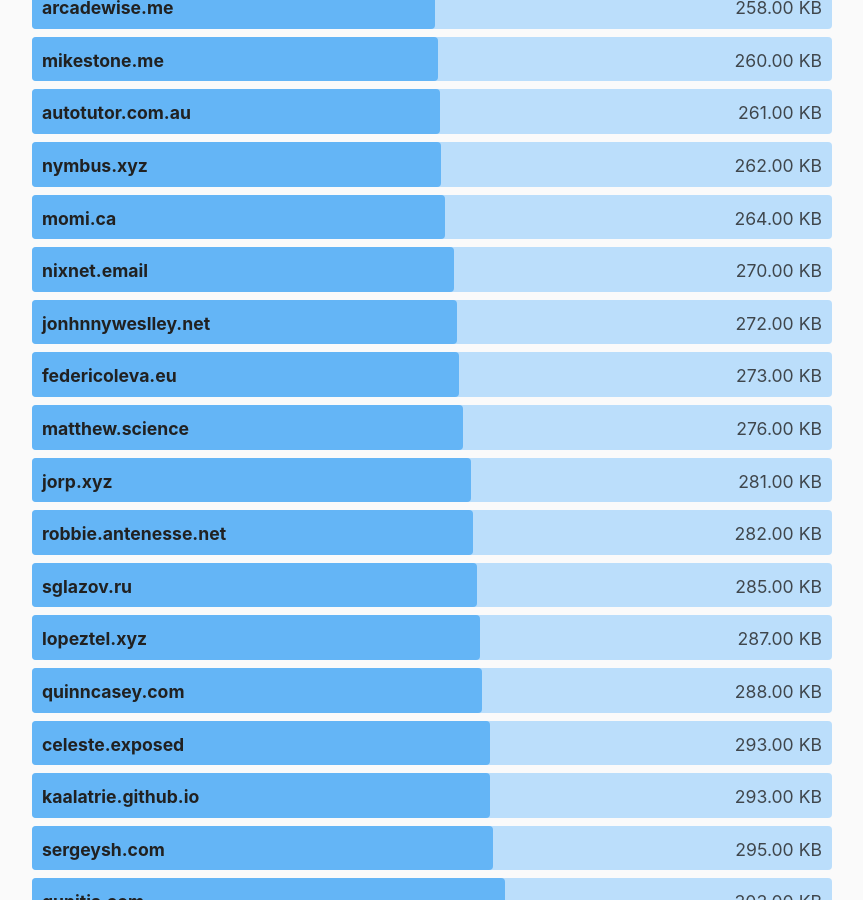
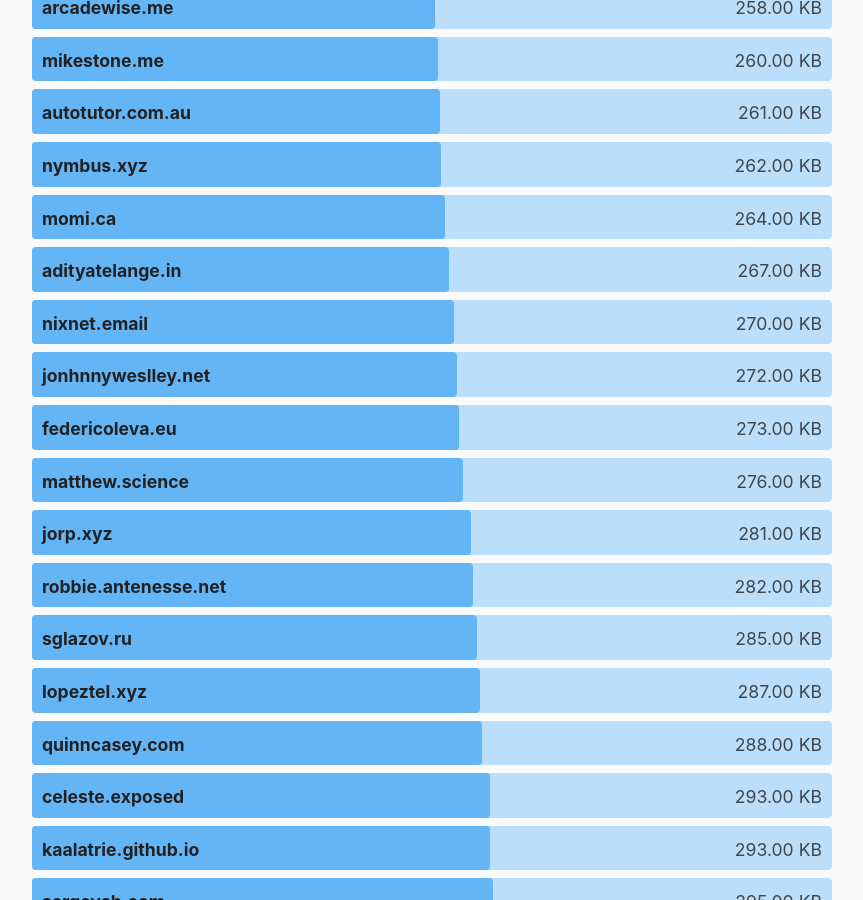
Before and after one commit to kevquirk/512kb.club, a Jekyll site: the page built from index.md, in a window 1280 px wide and 900 px high, scrolled down 21324 px. Shown: the whole window, without its empty margins (208-1071 px from the left). Built offline with Jekyll 4.4.1, drawn with Linux system fonts in a browser that asks for light colours.

Commit message:
Add adityatelange.in

```diff
--- a/_data/sites.yml
+++ b/_data/sites.yml
@@ -78,6 +78,11 @@
   size: 7.33
   last_checked: 2022-04-21
 
+- domain: adityatelange.in
+  url: https://adityatelange.in/
+  size: 267
+  last_checked: 2022-06-11
+
 - domain: adrian.geek.nz
   url: https://adrian.geek.nz/
   size: 161
```
